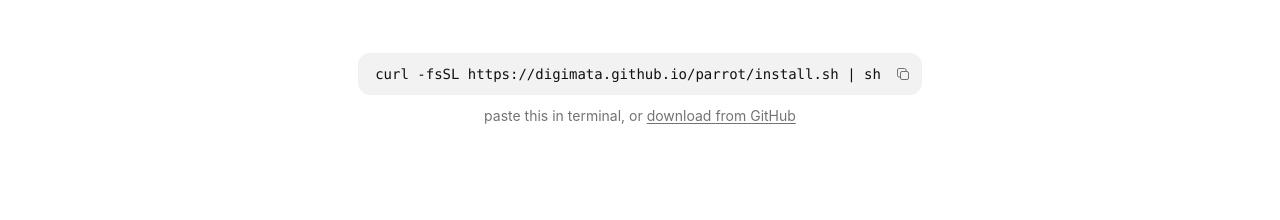
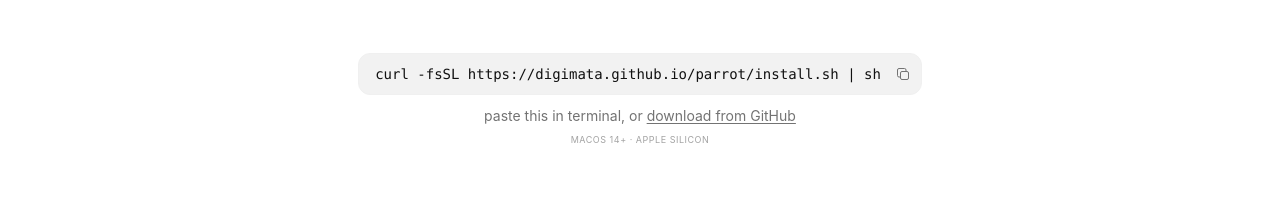
Before and after one commit to Karniej/ara-parrot, a plain HTML site: page index.html in a window 1280 px wide. Shown: the part 436-656 px from the top of the page. Drawn offline with Linux system fonts and the light colour scheme.

Commit message:
landing: note Apple Silicon + macOS 14+ requirement under install pill

```diff
--- a/index.html
+++ b/index.html
@@ -293,6 +293,13 @@
             .install .caption a:hover {
                 color: var(--muted-strong);
             }
+            .install .caption.requirements {
+                font-size: 13px;
+                color: #a3a3a3;
+                margin-top: 6px;
+                font-variant: all-small-caps;
+                letter-spacing: 0.04em;
+            }
 
             .cta-mobile {
                 display: none;
@@ -410,6 +417,9 @@
                             >download from GitHub</a
                         >
                     </p>
+                    <p class="caption requirements">
+                        macOS 14+ · Apple Silicon
+                    </p>
                 </div>
 
                 <a
```
